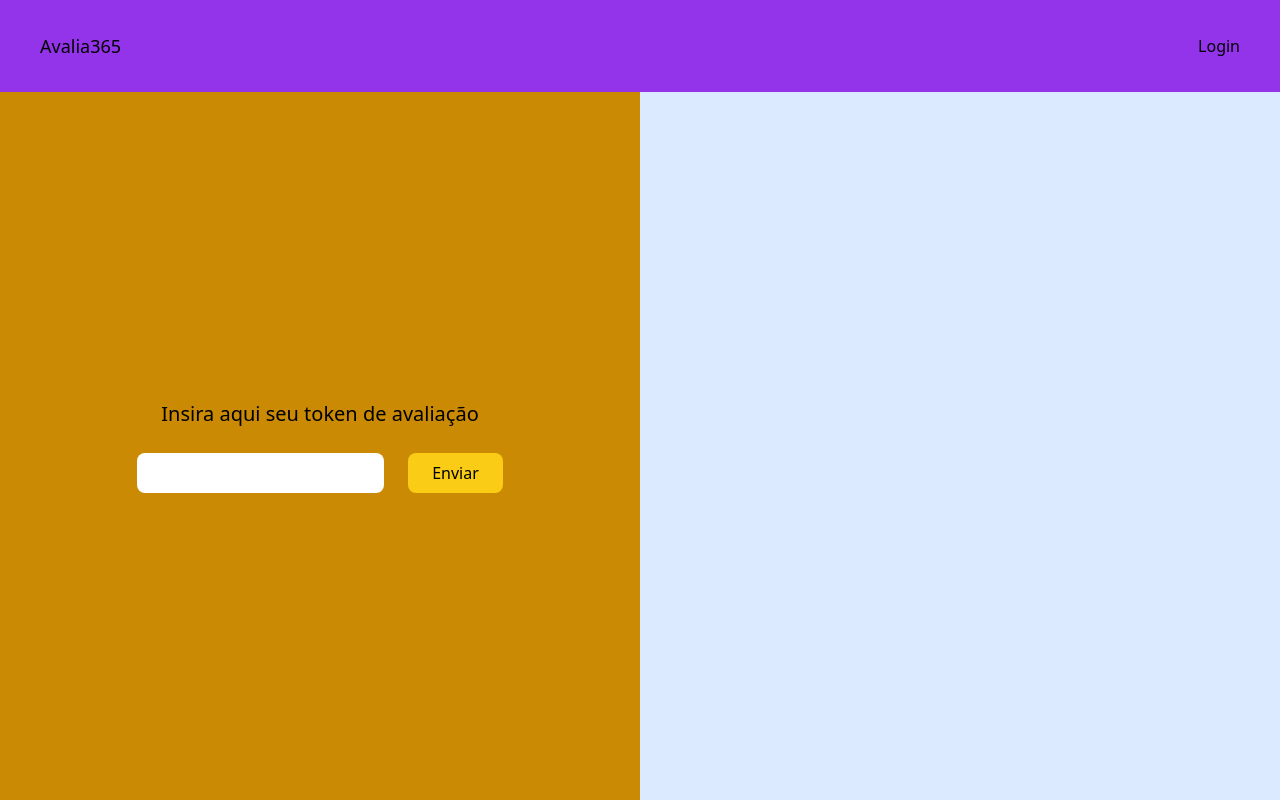
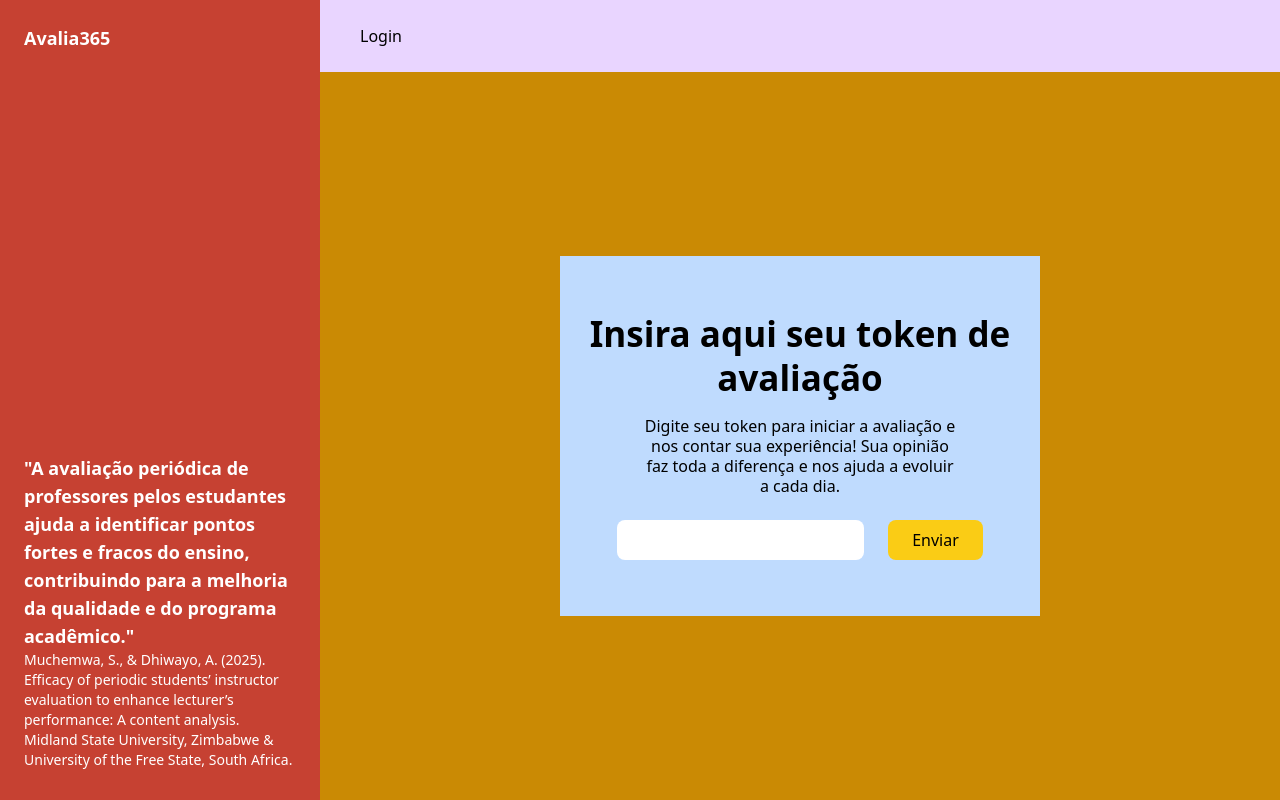
Before and after one commit to paulotruly/react_infinityAvaliador, a React (Vite) app: page / in a window 1280 px wide. Built offline with nearby package versions, Linux system fonts and the light colour scheme.

Commit message:
arrumandolayout

```diff
--- a/src/pages/Home.tsx
+++ b/src/pages/Home.tsx
@@ -2,27 +2,38 @@ function Home() {
   return (
     <div className="flex flex-col min-h-screen bg-green-100">
 
-      <header className="flex flex-row justify-between items-center bg-purple-600 text-black h-auto py-8 px-10">
-        <h1 className="text-lg"> Avalia365 </h1>
+      <div className="grid grid-cols-4 flex-1">
+
+        <div className="relative col-span-1 bg-infinity-orange">
+            <h1 className="absolute text-lg top-6 left-6 font-extrabold text-white"> Avalia365 </h1>
+            <p className="absolute bottom-[150px] px-6 text-white font-bold text-lg"> "A avaliação periódica de professores pelos estudantes ajuda a identificar pontos fortes e fracos do ensino, contribuindo para a melhoria da qualidade e do programa acadêmico." </p>
+            <p className="absolute bottom-[30px] px-6 text-sm text-white font-light"> Muchemwa, S., & Dhiwayo, A. (2025). Efficacy of periodic students’ instructor evaluation to enhance lecturer’s performance: A content analysis. Midland State University, Zimbabwe & University of the Free State, South Africa. </p>
+        </div>
+
+        <div className="col-span-3 flex flex-col bg-yellow-600 items-center justify-between">
+          <header className='flex flex-row justify-between items-center bg-purple-200 text-black h-auto w-full py-6 px-10'>
             <nav>
               <a href=""> Login </a>
             </nav>
           </header>
 
-      <div className="grid grid-cols-4 flex-1">
-        <div className="col-span-2 flex flex-col bg-yellow-600 justify-center items-center p-4">
-          <p className="text-[20px] text-center"> Insira aqui seu token de avaliação </p>
+          <div className='flex flex-col justify-center items-center w-1/2 py-14 bg-blue-200'>
+            <div className="mb-4">
+              <p className="text-[35px] font-extrabold text-center leading-tight"> Insira aqui seu token de avaliação </p>
+            </div>
+
+            <p className="w-2/3 text-center leading-tight"> Digite seu token para iniciar a avaliação e nos contar sua experiência! Sua opinião faz toda a diferença e nos ajuda a evoluir a cada dia. </p>
 
             <div className="flex flex-row gap-6 mt-6">
               <input className="appearance-none p-2 rounded-lg" type="text"/>
               <button className="p-2 bg-yellow-400 px-6 rounded-lg"> Enviar </button>
             </div>
-
           </div>
 
-        <div className="flex justify-center items-center col-span-2 bg-blue-100">
+          <div></div>
+        </div>
 
-        </div>
+
       </div>
 
     </div>
```
Lines whose indentation alone changed are shown as unchanged.
